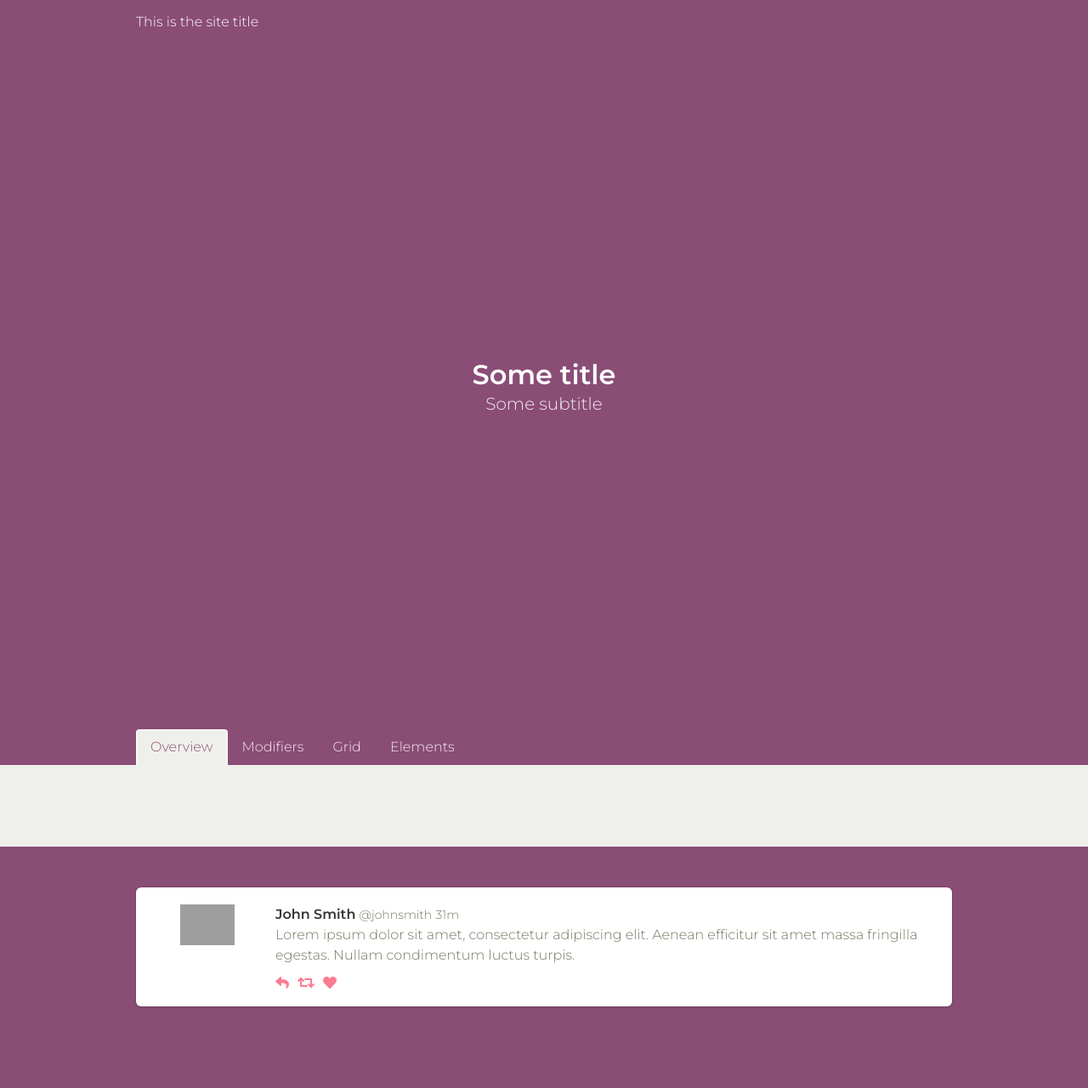
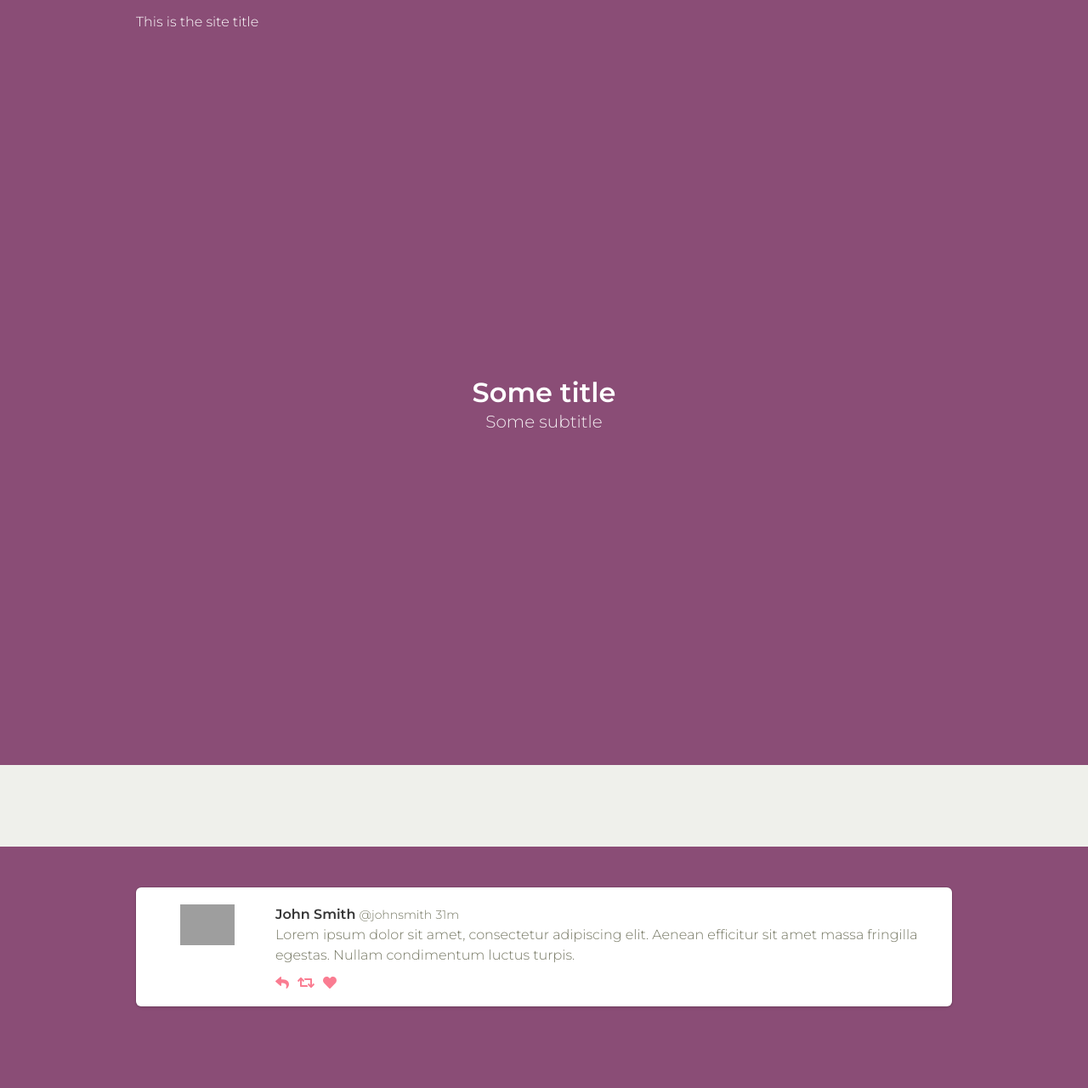
Before and after one commit to AlanRynne/Rynne-Jekyll-Theme, a Jekyll site: the page built from _pages/about.md, in a window 1280 px wide. Shown: the whole page at 85% size. Built offline with Jekyll 4.4.1, drawn with Linux system fonts in a browser that asks for light colours; nearby versions of some CDN libraries; grey boxes are pictures that could not be loaded.

Commit message:
changes in header default

```diff
--- a/_includes/header-default.html
+++ b/_includes/header-default.html
@@ -78,15 +78,16 @@
 
   <!-- Hero footer: will stick at the bottom -->
   <div class="hero-foot">
+    {% if page.tabs %}
     <nav class="tabs is-boxed">
       <div class="container">
         <ul id="main-tabs-list">
-          <li data-tab='tab1' class="is-active"><a>Overview</a></li>
-          <li data-tab='tab2'><a>Modifiers</a></li>
-          <li data-tab='tab3'><a>Grid</a></li>
-          <li data-tab='tab4'><a>Elements</a></li>
+          {% for tab in page.tabs %}
+          <li data-tab='{{tab.name}}' class="is-active"><a>{{tab.name}}</a></li>
+          {% endfor %}
         </ul>
       </div>
     </nav>
+    {% endif %}
   </div>
 </header>
```
